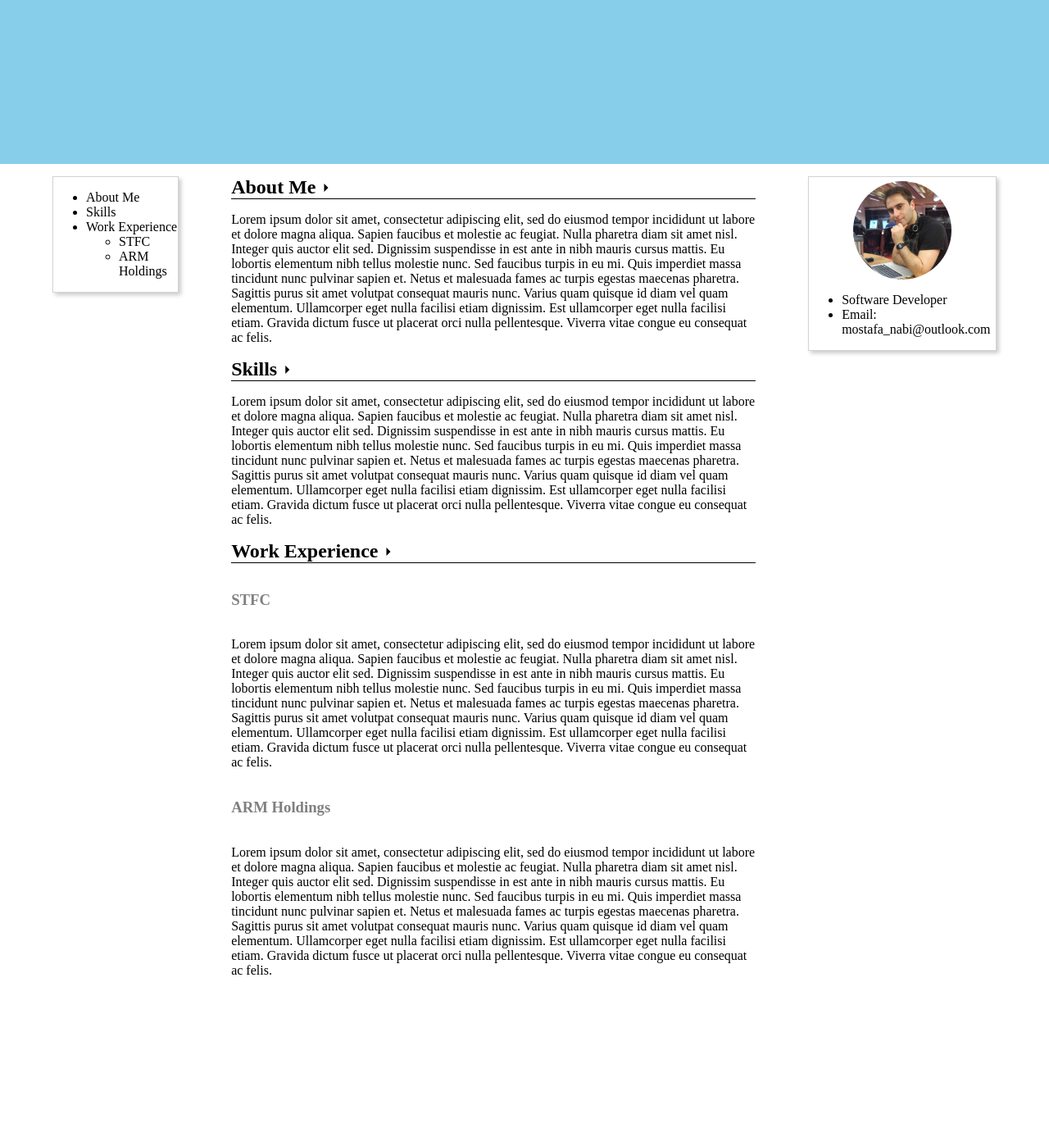
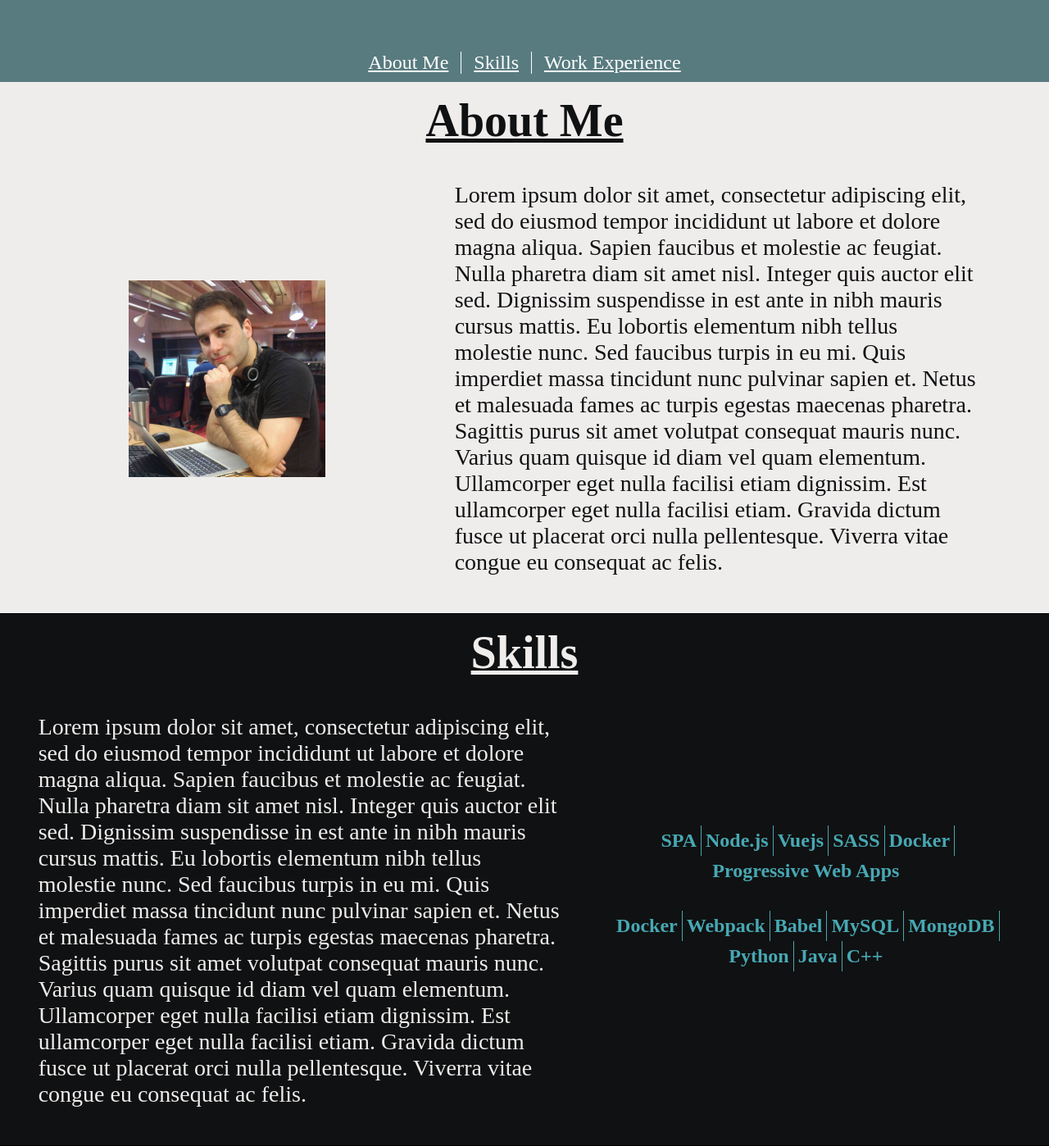
Before and after one commit to MostafaNabi/personal-website, a Vue app: page /#/ in a window 1280 px wide. Shown: the whole page at 82% size. Before the commit the page ends 1193 px from the top, so only its background shows below. Built offline with nearby package versions, Linux system fonts and the light colour scheme.

Commit message:
reworked layout to be in large sections

```diff
--- a/src/App.vue
+++ b/src/App.vue
@@ -3,9 +3,7 @@
     <div id="main">
       <the-navbar id="navbar"/>
       <div id="main-body">
-        <the-content-menu id="menu"/>
         <router-view id="content"/>
-        <the-profile-card id="profile"/>
       </div>
     </div>
   </div>
@@ -31,6 +29,7 @@ export default {
     width: 100%;
     margin: 0px;
     padding: 0px;
+    color: #333;
   }
 </style>
 
@@ -51,29 +50,34 @@ export default {
   }
 
   #navbar {
+    height: 10%;
+    min-height: 100px;
     width: 100%;
   }
 
   #main-body {
-    display: flex;
-    justify-content: flex-end;
-    height: 100%;
+    height: 90%;
     width: 100%;
   }
 
+/*
   #menu {
     margin-top: 15px;
     margin-left: 5%;
     margin-right: 5%;
   }
+*/
+  #content {
+    height: 100%;
+    width: 100%;
+  }
 
-  #content {
-    max-width: 50%;
-  }
+  /*
 
   #profile {
     margin-top: 15px;
     margin-left: 5%;
     margin-right: 5%;
   }
+  */
 </style>
--- a/src/components/TheNavbar.vue
+++ b/src/components/TheNavbar.vue
@@ -1,10 +1,11 @@
 <template>
   <div>
     <div id="navbar-wrapper">
-      <div id="cover-photo-wrapper">
-      </div>
       <div id="navbar-menu-wrapper">
         <div id="navbar-links">
+          <span class="link"> About Me </span>
+          <span class="link"> Skills </span>
+          <span class="link"> Work Experience </span>
         </div>
       </div>
     </div>
@@ -25,40 +26,38 @@ export default {
 
 <style lang="scss" scoped>
   #navbar-wrapper {
+    display: flex;
+    flex-direction: column;
+    justify-content: flex-end;
+    height: 100%;
     width: 100%;
-    background-color: white;
-  }
-
-  #cover-photo-wrapper {
-    position: static;
-    display: block;
-    width: 100%;
-    height: 200px;
-    background-color: skyblue;
-  }
-
-  #navbar-wrapper {
-    display: block;
+    background-color: #587b7f;
   }
 
   #navbar-links {
     display: flex;
-    justify-content: flex-start;
+    justify-content: center;;
     align-items: center;
-    padding-left: 10px;
+    margin-bottom: 10px;
 
-    span {
-      margin-right: 10px;
+    .link {
       font-size: 24px;
+      text-decoration: underline;
+      color: white;
+      padding-left: 15px;
+      padding-right: 15px;
+      border-right: 1px solid white;
+    }
+
+    .link:last-child {
+      border-right: none;
+      padding-right: none;
+    }
+
+    .link:hover {
+      cursor: pointer !important;
+      color: #4eb8c4 !important;
     }
   }
 
-  .link {
-    text-decoration: none;
-  }
-
-  .link:hover {
-    cursor: pointer !important;
-    color: skyblue !important;
-  }
 </style>
--- a/src/views/TheHomePage.vue
+++ b/src/views/TheHomePage.vue
@@ -1,12 +1,16 @@
 <template>
   <div id="homepage-content">
-
     <div id="about-me" class="content-section">
       <div class="section-title-wrapper">
-        <h2 class="section-title"> About Me </h2>
-        <i class="material-icons">arrow_right</i>
+        <h1 class="section-title"> About Me </h1>
       </div>
       <div class="section-content-wrapper">
+
+        <div class="section-content-visual">
+          <img id="profile-picture" v-bind:src="profilePicture" alt="profile-picture"/>
+        </div>
+
+        <div class="section-content-text">
           <p>
             Lorem ipsum dolor sit amet, consectetur adipiscing elit, sed do eiusmod tempor incididunt ut labore et dolore magna aliqua. Sapien faucibus et molestie ac feugiat.
             Nulla pharetra diam sit amet nisl. Integer quis auctor elit sed. Dignissim suspendisse in est ante in nibh mauris cursus mattis. Eu lobortis elementum nibh tellus molestie nunc.
@@ -17,14 +21,15 @@
             Viverra vitae congue eu consequat ac felis.
           </p>
         </div>
+      </div>
     </div> <!-- close about me -->
 
     <div id="skills" class="content-section">
       <div class="section-title-wrapper">
-        <h2 class="section-title"> Skills </h2>
-        <i class="material-icons">arrow_right</i>
+        <h1 class="section-title"> Skills </h1>
       </div>
       <div class="section-content-wrapper">
+        <div class="section-content-text">
           <p>
             Lorem ipsum dolor sit amet, consectetur adipiscing elit, sed do eiusmod tempor incididunt ut labore et dolore magna aliqua. Sapien faucibus et molestie ac feugiat.
             Nulla pharetra diam sit amet nisl. Integer quis auctor elit sed. Dignissim suspendisse in est ante in nibh mauris cursus mattis. Eu lobortis elementum nibh tellus molestie nunc.
@@ -35,89 +40,136 @@
             Viverra vitae congue eu consequat ac felis.
           </p>
         </div>
-    </div> <!-- close skills -->
 
-    <div id="skills" class="content-section">
-      <div class="section-title-wrapper">
-        <h2 class="section-title"> Work Experience </h2>
-        <i class="material-icons">arrow_right</i>
+        <div class="section-content-visual">
+          <div class="logo-wrapper">
+            <span class="tech-logo"> SPA </span>
+            <span class="tech-logo"> Node.js </span>
+            <span class="tech-logo"> Vuejs </span>
+            <span class="tech-logo"> SASS </span>
+            <span class="tech-logo"> Docker </span>
+            <span class="tech-logo"> Progressive Web Apps </span>
+          </div>
+          <div class="logo-wrapper">
+            <span class="tech-logo"> Docker </span>
+            <span class="tech-logo"> Webpack </span>
+            <span class="tech-logo"> Babel </span>
+            <span class="tech-logo"> MySQL</span>
+            <span class="tech-logo"> MongoDB </span>
+            <span class="tech-logo"> Python </span>
+            <span class="tech-logo"> Java </span>
+            <span class="tech-logo"> C++ </span>
+          </div>
         </div>
 
-      <div class="section-subtitle-wrapper">
-        <h3 class="section-subtitle"> STFC </h3>
       </div>
-      <div class="section-content-wrapper">
-        <p>
-          Lorem ipsum dolor sit amet, consectetur adipiscing elit, sed do eiusmod tempor incididunt ut labore et dolore magna aliqua. Sapien faucibus et molestie ac feugiat.
-          Nulla pharetra diam sit amet nisl. Integer quis auctor elit sed. Dignissim suspendisse in est ante in nibh mauris cursus mattis. Eu lobortis elementum nibh tellus molestie nunc.
-          Sed faucibus turpis in eu mi. Quis imperdiet massa tincidunt nunc pulvinar sapien et.
-          Netus et malesuada fames ac turpis egestas maecenas pharetra. Sagittis purus sit amet volutpat consequat mauris nunc.
-          Varius quam quisque id diam vel quam elementum. Ullamcorper eget nulla facilisi etiam dignissim.
-          Est ullamcorper eget nulla facilisi etiam. Gravida dictum fusce ut placerat orci nulla pellentesque.
-          Viverra vitae congue eu consequat ac felis.
-        </p>
-      </div> <!-- close stfc -->
+    </div> <!-- close about me -->
 
-      <div class="section-subtitle-wrapper">
-        <h3 class="section-subtitle"> ARM Holdings </h3>
-      </div>
-      <div class="section-content-wrapper">
-        <p>
-          Lorem ipsum dolor sit amet, consectetur adipiscing elit, sed do eiusmod tempor incididunt ut labore et dolore magna aliqua. Sapien faucibus et molestie ac feugiat.
-          Nulla pharetra diam sit amet nisl. Integer quis auctor elit sed. Dignissim suspendisse in est ante in nibh mauris cursus mattis. Eu lobortis elementum nibh tellus molestie nunc.
-          Sed faucibus turpis in eu mi. Quis imperdiet massa tincidunt nunc pulvinar sapien et.
-          Netus et malesuada fames ac turpis egestas maecenas pharetra. Sagittis purus sit amet volutpat consequat mauris nunc.
-          Varius quam quisque id diam vel quam elementum. Ullamcorper eget nulla facilisi etiam dignissim.
-          Est ullamcorper eget nulla facilisi etiam. Gravida dictum fusce ut placerat orci nulla pellentesque.
-          Viverra vitae congue eu consequat ac felis.
-        </p>
-      </div> <!-- close stfc -->
-    </div> <!-- close work experience -->
   </div>
 </template>
 
 <script>
+import profilePicture from '@/assets/profile_picture.jpg';
 export default {
-  name: 'TheHomePage'
+  name: 'TheHomePage',
+  data () {
+    return {
+      profilePicture
+    };
+  }
 };
 </script>
 
 <style lang="scss" scoped>
 
 #home-page-content {
+  width: 100%;
+  height: 100%;
   background-color: white;
+}
+
+.content-section {
+  display: flex;
+  flex-direction: column;
+  justify-content: flex-start;
+  height: 90%;
+  width: 100%;
+  background-color: #efedec;
+  border-bottom: 1px solid black;
+}
+
+.content-section:nth-child(odd) {
+  background-color: #efedec;
+  color: #101112;
+}
+
+.content-section:nth-child(even) {
+  background-color: #101112;
+  color: #efedec;
 }
 
 .section-title-wrapper {
   display: flex;
-  justify-content: flex-start;
+  justify-content: center;
   align-items: center;
-  border-bottom: 1px solid black;
-  margin-top: 15px;
-  margin-bottom: 15px;
+  padding: 15px;
 }
 
 .section-title {
   margin: 0px;
+  text-align: center;
+  font-size: 56px;
+  text-decoration: underline;
 }
 
-.section-subtitle-wrapper {
+.section-content-wrapper {
   display: flex;
-  justify-content: flex-start;
+  justify-content: space-evenly;
   align-items: center;
-
-  .section-subtitle {
-    color: gray;
-    margin-right: 10px;
+  width: 100%;
 }
 
-  .section-subtitle:hover {
-    color: skyblue;
-    cursor: pointer;
+.section-content-visual {
+  display: flex;
+  justify-content: center;
+  min-width: 30%;
 
-    ::after {
-      content: "<i class='material-icons'>open_in_new</i>";
+  #profile-picture {
+    width: 240px;
+    height: 240px;
   }
+}
+.section-content-text {
+  font-size: 28px;
+  max-width: 50%;
+}
+
+#skills {
+  .section-content-visual {
+    flex-direction: column;
+    justify-content: center;
+    align-items: center;
+    color: #47a8b3;
+    font-size: 24px;
+    font-weight: bold;
+  }
+
+  .logo-wrapper {
+    display: flex;
+    flex-wrap: wrap;
+    justify-content: center;
+    align-items: center;
+    margin-bottom: 30px;
+    max-width: 500px;
+  }
+
+  .tech-logo {
+    padding: 5px;
+    border-right: 1px solid #47a8b3;
+  }
+
+  .tech-logo:last-child {
+    border-right: none;
   }
 }
 </style>
```
Also changed, not shown: src/components/Section.vue (added, +19 -0 lines). Lines whose indentation alone changed are shown as unchanged.
